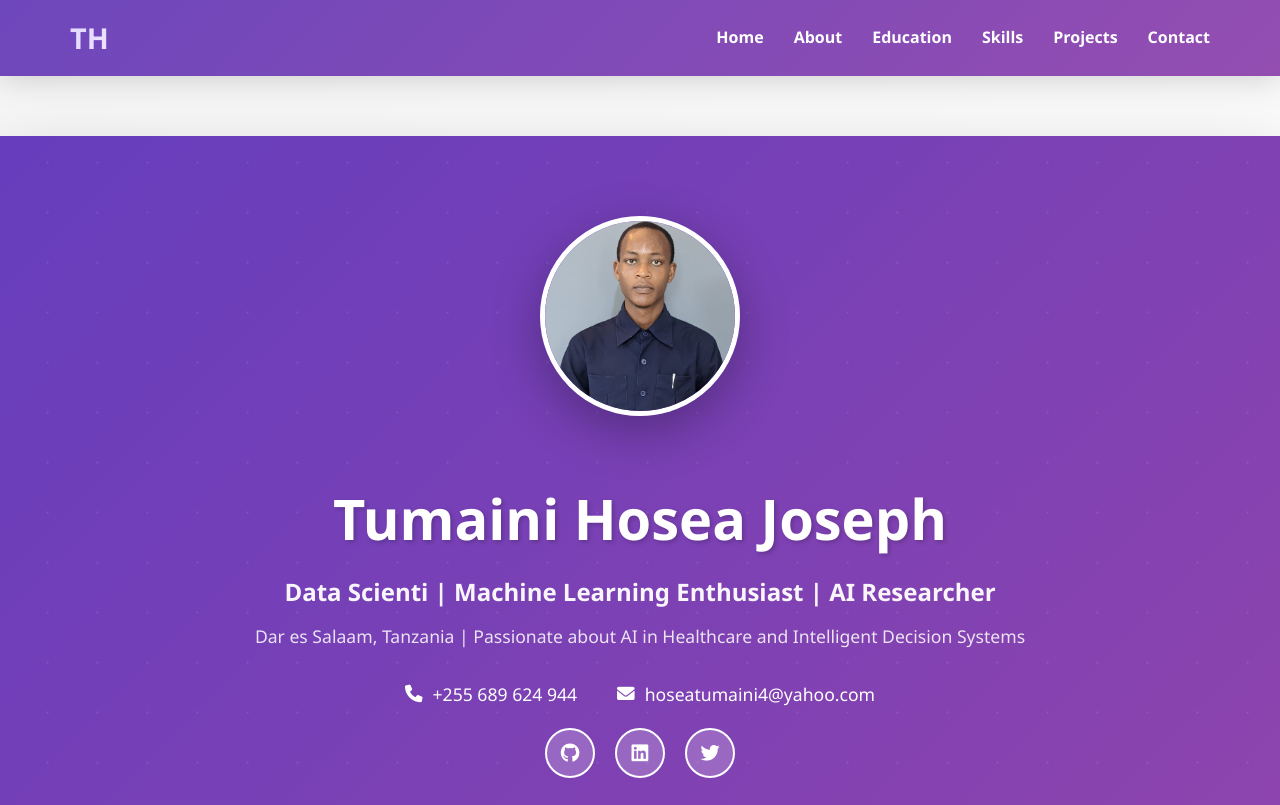
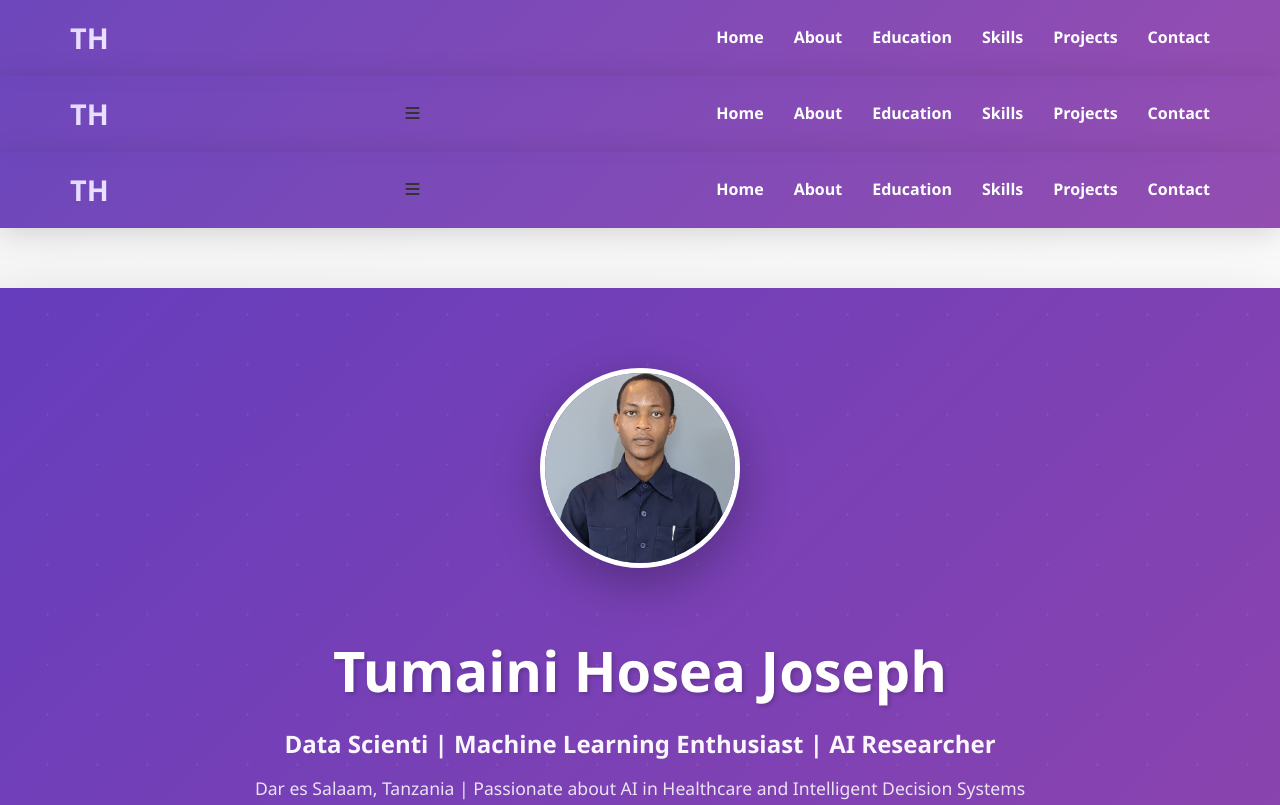
Before and after one commit to tumainih/portfolio-project-, a plain HTML site: page frontend/index.html in a window 1280 px wide. Shown: the top 805 px of the page. Drawn offline with Linux system fonts and the light colour scheme.

Commit message:
Update index.html

```diff
--- a/frontend/index.html
+++ b/frontend/index.html
@@ -23,7 +23,47 @@
         </ul>
     </div>
 </nav>
+<!-- NAVIGATION -->
+<nav class="navbar">
+    <div class="nav-container">
+        <div class="logo">TH</div>
 
+        <!-- MOBILE MENU ICON -->
+        <div class="menu-toggle" onclick="toggleMenu()">
+            <i class="fas fa-bars"></i>
+        </div>
+
+        <ul class="nav-menu" id="navMenu">
+            <li><a href="#home" onclick="toggleMenu()">Home</a></li>
+            <li><a href="#about" onclick="toggleMenu()">About</a></li>
+            <li><a href="#academic" onclick="toggleMenu()">Education</a></li>
+            <li><a href="#skills" onclick="toggleMenu()">Skills</a></li>
+            <li><a href="#projects" onclick="toggleMenu()">Projects</a></li>
+            <li><a href="#contact" onclick="toggleMenu()">Contact</a></li>
+        </ul>
+    </div>
+</nav>
+
+    <!-- NAVIGATION -->
+<nav class="navbar">
+    <div class="nav-container">
+        <div class="logo">TH</div>
+
+        <!-- MOBILE MENU ICON -->
+        <div class="menu-toggle" onclick="toggleMenu()">
+            <i class="fas fa-bars"></i>
+        </div>
+
+        <ul class="nav-menu" id="navMenu">
+            <li><a href="#home" onclick="toggleMenu()">Home</a></li>
+            <li><a href="#about" onclick="toggleMenu()">About</a></li>
+            <li><a href="#academic" onclick="toggleMenu()">Education</a></li>
+            <li><a href="#skills" onclick="toggleMenu()">Skills</a></li>
+            <li><a href="#projects" onclick="toggleMenu()">Projects</a></li>
+            <li><a href="#contact" onclick="toggleMenu()">Contact</a></li>
+        </ul>
+    </div>
+</nav>
 <!-- HEADER/HERO -->
 <header id="home">
     <div class="header-content">
```
